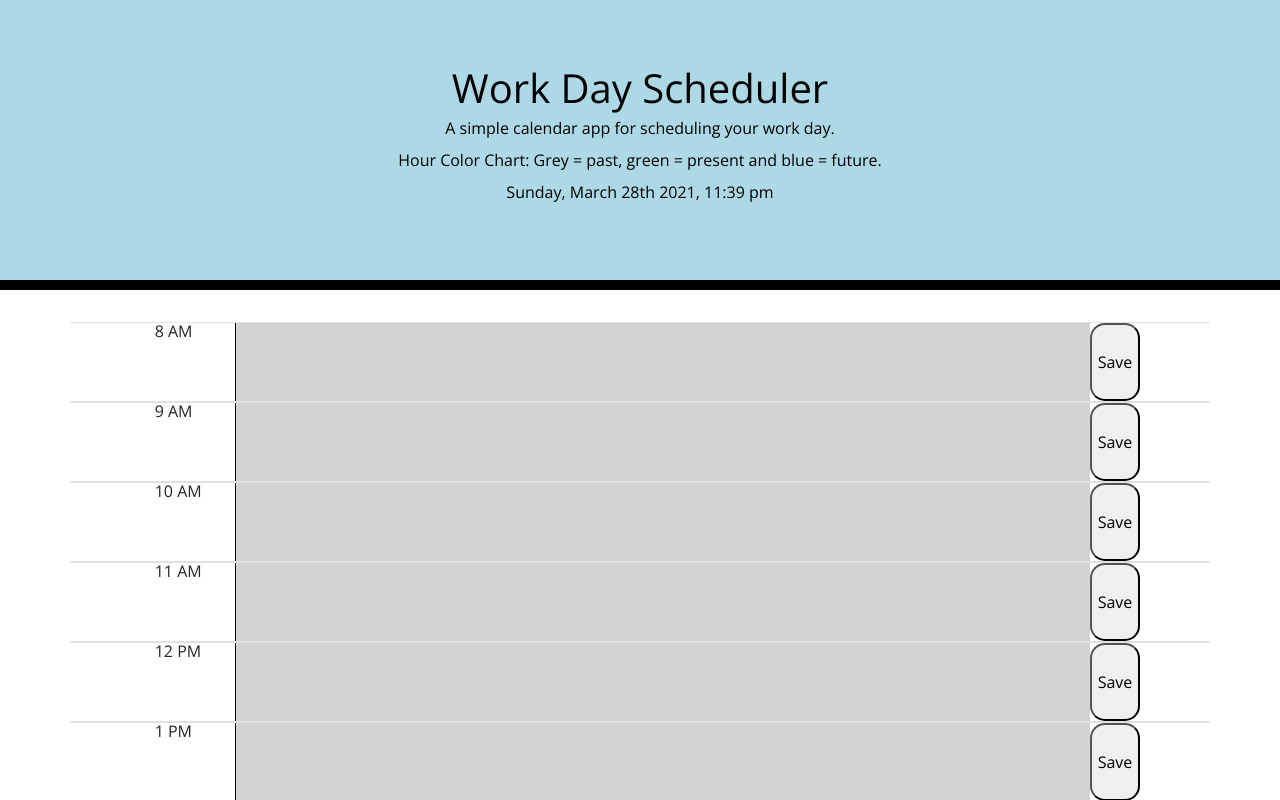
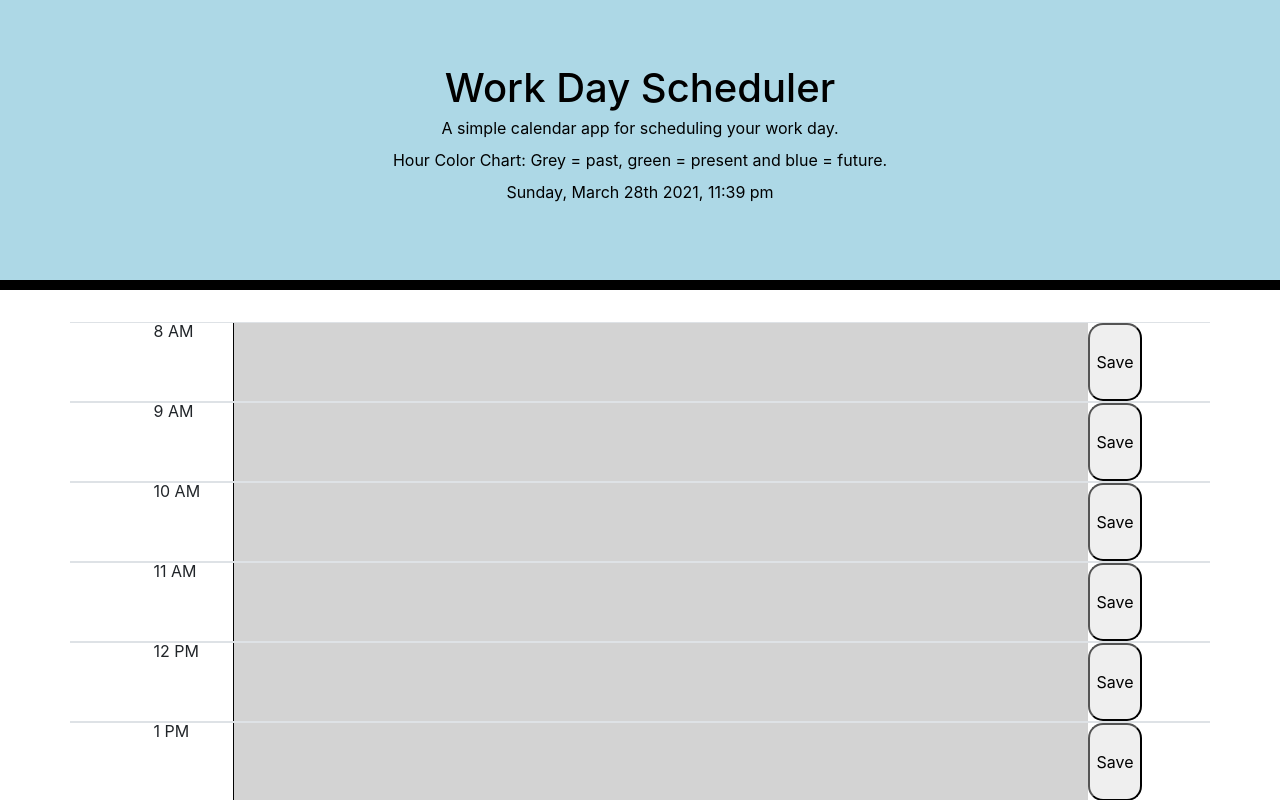
Before and after one commit to cremeansemily/work-day-scheduler, a plain HTML site: page index.html in a window 1280 px wide. Shown: the top 800 px of the page. Drawn offline with nearby package versions, Linux system fonts and the light colour scheme.

Commit message:
css changes

```diff
--- a/assets/style.css
+++ b/assets/style.css
@@ -1,5 +1,5 @@
 body {
-  font-family: 'Open Sans', sans-serif;
+  font-family:'Gill Sans', 'Gill Sans MT', Calibri, 'Trebuchet MS', sans-serif
   font-size: 16px;
   line-height: 1;
 }
```
